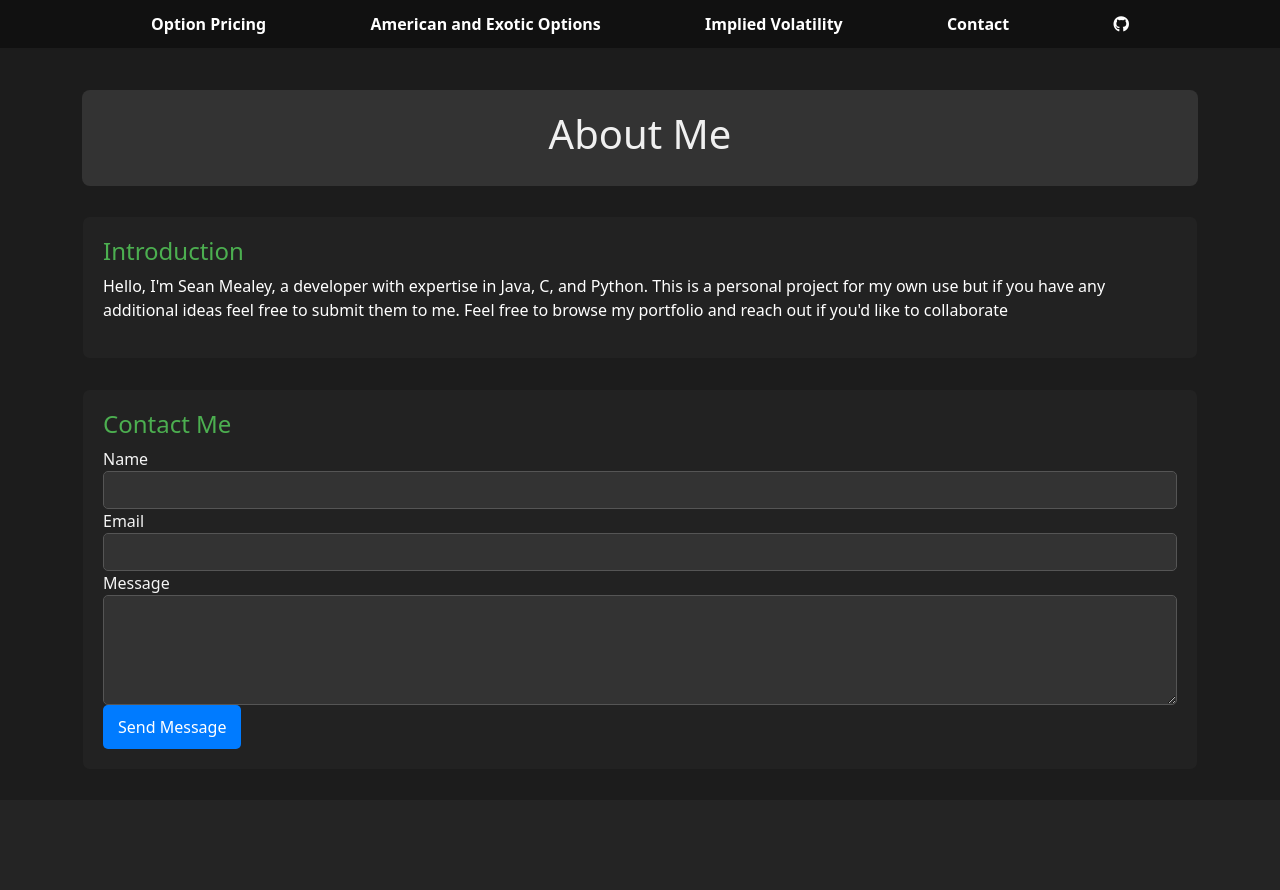
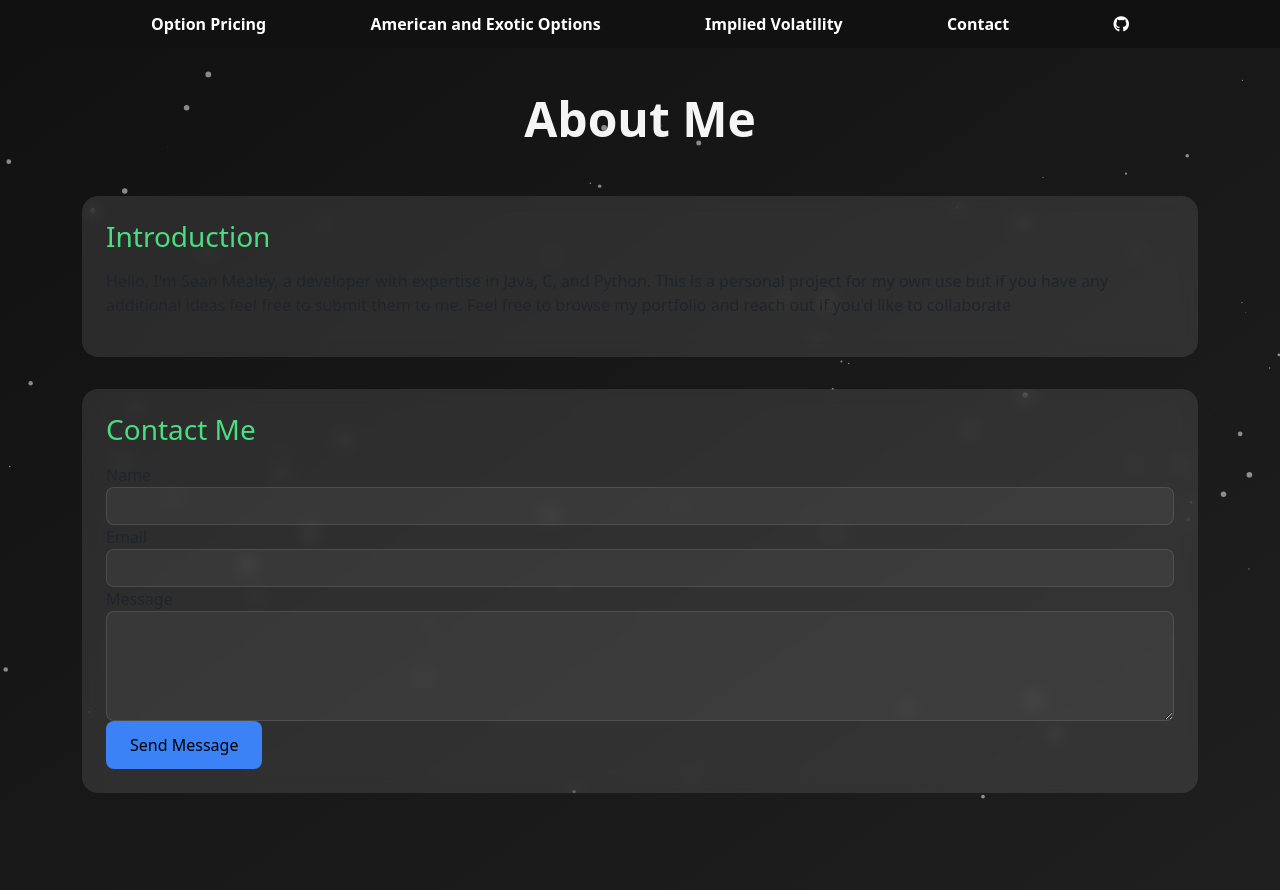
Before and after one commit to SeanMealey/Option-Pricing, a Flask app: page /about in a window 1280 px wide. Before the commit the page ends 749 px from the top, so only its background shows below. Run offline with Flask 2, Linux system fonts and the light colour scheme.

Commit message:
updated about.html

```diff
--- a/templates/about.html
+++ b/templates/about.html
@@ -4,15 +4,29 @@
     <meta charset="UTF-8">
     <meta name="viewport" content="width=device-width, initial-scale=1.0">
     <title>About Me & Contact</title>
-    <link
-href="https://cdn.jsdelivr.net/npm/bootstrap@5.3.0-alpha1/dist/css/bootstrap.min.css"
-
-rel="stylesheet">
-<link href="https://cdnjs.cloudflare.com/ajax/libs/font-awesome/6.0.0/css/all.min.css" rel="stylesheet">
+    <link href="https://cdn.jsdelivr.net/npm/bootstrap@5.3.0-alpha1/dist/css/bootstrap.min.css" rel="stylesheet">
+    <link href="https://cdnjs.cloudflare.com/ajax/libs/font-awesome/6.0.0/css/all.min.css" rel="stylesheet">
     <style>
         body {
-            background-color: #1c1c1c;
+            background: linear-gradient(to bottom right, rgb(17, 17, 17), rgb(24, 24, 24), rgb(31, 31, 31));
             color: #f5f5f5;
+            min-height: 100vh;
+            position: relative;
+        }
+
+        #particles {
+            position: fixed;
+            top: 0;
+            left: 0;
+            width: 100%;
+            height: 100%;
+            z-index: 1;
+        }
+
+        .container {
+            position: relative;
+            z-index: 2;
+            margin-top: 90px;
         }
 
         .top-banner {
@@ -36,77 +50,61 @@ rel="stylesheet">
             text-decoration: underline;
         }
 
-        .container {
-            margin-top: 90px;
+        .card {
+            background: rgba(255, 255, 255, 0.1);
+            backdrop-filter: blur(8px);
+            border: none;
+            border-radius: 16px;
+            padding: 24px;
+            margin-bottom: 32px;
+            transition: transform 0.3s ease;
         }
 
-        .title {
-            background-color: #333;
-            color: #f0f0f0;
-            padding: 20px;
-            border-radius: 8px;
-            text-align: center;
-        }
-
-        .btn-link {
-            color: #007bff;
-            font-weight: bold;
-        }
-
-        .btn-link:hover {
-            text-decoration: underline;
-        }
-
-        .card {
-            background-color: #222;
-            border-radius: 8px;
-            color: white;
-            margin-top: 30px;
-            padding: 20px;
+        .card:hover {
+            transform: scale(1.02);
         }
 
         .card h3 {
-            font-size: 24px;
-            color: #4CAF50;
+            color: #4ade80;
+            margin-bottom: 16px;
         }
 
-        .card p {
-            font-size: 16px;
+        .form-control {
+            background: rgba(255, 255, 255, 0.05);
+            border: 1px solid rgba(255, 255, 255, 0.1);
+            color: white;
+            border-radius: 8px;
         }
 
-        .form-group label {
-            color: #f5f5f5;
+        .form-control:focus {
+            background: rgba(255, 255, 255, 0.08);
+            border-color: #4ade80;
+            box-shadow: 0 0 0 2px rgba(74, 222, 128, 0.2);
+            color: white;
         }
 
-        .form-group input,
-        .form-group textarea {
-            background-color: #333;
-            color: #f5f5f5;
-            border: 1px solid #555;
-            border-radius: 5px;
+        .btn-primary {
+            background: #3b82f6;
+            border: none;
+            padding: 12px 24px;
+            border-radius: 8px;
+            transition: background-color 0.3s ease;
         }
 
-        .form-group input:focus,
-        .form-group textarea:focus {
-            border-color: #4CAF50;
+        .btn-primary:hover {
+            background: #2563eb;
         }
 
-        .form-group button {
-            background-color: #007bff;
-            color: white;
-            border: none;
-            padding: 10px 15px;
-            border-radius: 5px;
+        .title h1 {
+            font-size: 48px;
+            font-weight: bold;
+            text-align: center;
+            margin-bottom: 48px;
         }
-
-        .form-group button:hover {
-            background-color: #0056b3;
-        }
-
-
     </style>
 </head>
 <body>
+    <canvas id="particles"></canvas>
     <div class="top-banner">
         <a href="/">Option Pricing</a>
         <a href="/exotic">American and Exotic Options</a>
@@ -151,13 +149,67 @@ name="email" required>
 name="message" rows="4" required></textarea>
                 </div>
                 <div class="form-group">
-                    <button type="submit">Send Message</button>
+                    <button type="submit" class="btn-primary">Send Message</button>
                 </div>
             </form>
         </div>
     </div>
 
-    <script
-src="https://cdn.jsdelivr.net/npm/bootstrap@5.3.0-alpha1/dist/js/bootstrap.bundle.min.js"></script>
+    <script src="https://cdn.jsdelivr.net/npm/bootstrap@5.3.0-alpha1/dist/js/bootstrap.bundle.min.js"></script>
+    <script>
+        // Particle animation
+        const canvas = document.getElementById('particles');
+        const ctx = canvas.getContext('2d');
+
+        function resizeCanvas() {
+            canvas.width = window.innerWidth;
+            canvas.height = window.innerHeight;
+        }
+        resizeCanvas();
+        window.addEventListener('resize', resizeCanvas);
+
+        const particles = [];
+        class Particle {
+            constructor() {
+                this.x = Math.random() * canvas.width;
+                this.y = Math.random() * canvas.height;
+                this.size = Math.random() * 3;
+                this.speedX = Math.random() * 3 - 1.5;
+                this.speedY = Math.random() * 3 - 1.5;
+            }
+            update() {
+                this.x += this.speedX;
+                this.y += this.speedY;
+                if (this.x > canvas.width) this.x = 0;
+                if (this.x < 0) this.x = canvas.width;
+                if (this.y > canvas.height) this.y = 0;
+                if (this.y < 0) this.y = canvas.height;
+            }
+            draw() {
+                ctx.fillStyle = "rgba(255,255,255,0.5)";
+                ctx.beginPath();
+                ctx.arc(this.x, this.y, this.size, 0, Math.PI * 2);
+                ctx.fill();
+            }
+        }
+
+        function init() {
+            for (let i = 0; i < 100; i++) {
+                particles.push(new Particle());
+            }
+        }
+
+        function animate() {
+            ctx.clearRect(0, 0, canvas.width, canvas.height);
+            for (let particle of particles) {
+                particle.update();
+                particle.draw();
+            }
+            requestAnimationFrame(animate);
+        }
+
+        init();
+        animate();
+    </script>
 </body>
 </html>
```
